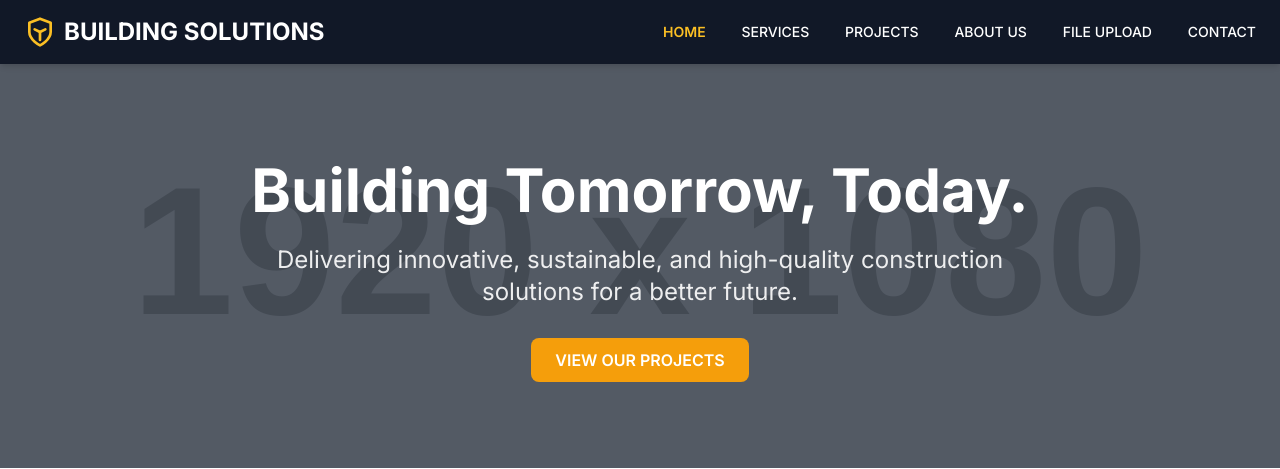
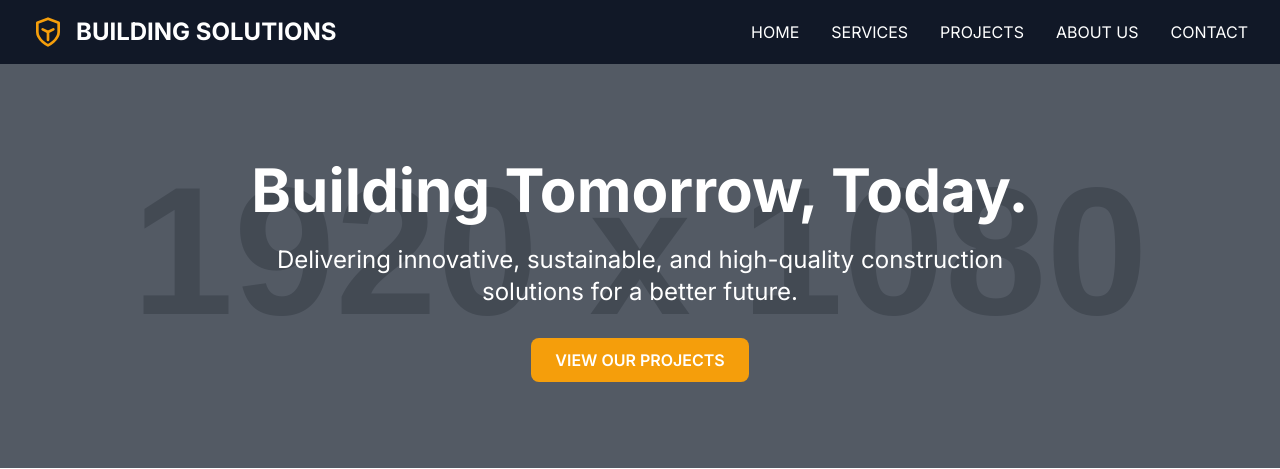
Before and after one commit to yeon2684/php-web, a PHP site: page /index.php in a window 1280 px wide. Shown: the top 469 px of the page. Run offline with PHP 8.4, Linux system fonts and the light colour scheme; grey boxes labelled with a size stand in for pictures from a placeholder-image service; some libraries are stand-ins or nearby versions.

Commit message:
header.php

```diff
--- a/web/header.php
+++ b/web/header.php
@@ -1,57 +1,75 @@
-<?php
-$currentPage = basename($_SERVER['PHP_SELF']);
-?>
 <!DOCTYPE html>
 <html lang="ko">
 <head>
     <meta charset="UTF-8">
     <meta name="viewport" content="width=device-width, initial-scale=1.0">
     <title>Building Solutions - Your Partner in Construction</title>
-    <link rel="icon" type="image/png" href="/assets/favicon.png"> <!-- favicon 경로는 환경에 맞게 조정 -->
     <link href="https://cdn.jsdelivr.net/npm/tailwindcss@2.2.19/dist/tailwind.min.css" rel="stylesheet">
+    <!-- Google Fonts - Inter -->
     <link href="https://fonts.googleapis.com/css2?family=Inter:wght@300;400;500;600;700&display=swap" rel="stylesheet">
     <style>
         body {
             font-family: 'Inter', sans-serif;
         }
+        /* Custom styles for rounded corners and shadows */
         .card {
-            border-radius: 0.75rem;
-            box-shadow: 0 4px 6px -1px rgba(0, 0, 0, 0.1), 0 2px 4px -1px rgba(0, 0, 0, 0.06);
+            border-radius: 0.75rem; /* rounded-xl */
+            box-shadow: 0 4px 6px -1px rgba(0, 0, 0, 0.1), 0 2px 4px -1px rgba(0, 0, 0, 0.06); /* shadow-md */
         }
         .btn-primary {
-            border-radius: 0.5rem;
+            border-radius: 0.5rem; /* rounded-lg */
             padding: 0.75rem 1.5rem;
-            font-weight: 600;
+            font-weight: 600; /* font-semibold */
             transition: background-color 0.3s ease;
         }
         .btn-primary:hover {
             opacity: 0.9;
         }
+        /* Simple animation for hero text */
+        @keyframes fadeInDown {
+            from { opacity: 0; transform: translateY(-20px); }
+            to { opacity: 1; transform: translateY(0); }
+        }
+        @keyframes fadeIn {
+            from { opacity: 0; }
+            to { opacity: 1; }
+        }
+        .animate-fade-in-down {
+            animation: fadeInDown 1s ease-out forwards;
+        }
+        .animate-fade-in {
+            animation: fadeIn 1.5s ease-out forwards;
+        }
     </style>
 </head>
 <body class="bg-gray-50 text-gray-800">
 
-<!-- Sticky Navigation Header -->
-<header class="sticky top-0 z-50 bg-gray-900 text-white py-4 shadow-md">
-    <div class="max-w-7xl mx-auto px-6 flex justify-between items-center">
-        <!-- Logo -->
+    <!-- Header / Navigation Bar -->
+    <header class="bg-gray-900 text-white py-4 shadow-lg">
+        <div class="max-w-7xl mx-auto px-4 sm:px-6 lg:px-8 flex justify-between items-center">
+            <!-- Logo / Company Name -->
             <div class="text-2xl font-bold flex items-center">
-            <svg xmlns="http://www.w3.org/2000/svg" class="h-8 w-8 mr-2 text-yellow-400" viewBox="0 0 24 24" fill="none" stroke="currentColor" stroke-width="2" stroke-linecap="round" stroke-linejoin="round">
+                <!-- Construction Icon (simple SVG) -->
+                <svg xmlns="http://www.w3.org/2000/svg" class="h-8 w-8 mr-3 text-yellow-500" viewBox="0 0 24 24" fill="none" stroke="currentColor" stroke-width="2" stroke-linecap="round" stroke-linejoin="round">
                     <path d="M12 22s8-4 8-10V5l-8-3-8 3v7c0 6 8 10 8 10z"></path>
                     <polyline points="12 18 12 12 16 10"></polyline>
                     <line x1="8" y1="10" x2="12" y2="12"></line>
                 </svg>
                 BUILDING SOLUTIONS
             </div>
-
-        <!-- Navigation -->
-        <nav class="space-x-8 text-sm font-medium">
-            <a href="index.php" class="<?= $currentPage == 'index.php' ? 'text-yellow-400 font-semibold' : 'hover:text-yellow-400' ?>">HOME</a>
-            <a href="services.php" class="<?= $currentPage == 'services.php' ? 'text-yellow-400 font-semibold' : 'hover:text-yellow-400' ?>">SERVICES</a>
-            <a href="projects.php" class="<?= $currentPage == 'projects.php' ? 'text-yellow-400 font-semibold' : 'hover:text-yellow-400' ?>">PROJECTS</a>
-            <a href="about.php" class="<?= $currentPage == 'about.php' ? 'text-yellow-400 font-semibold' : 'hover:text-yellow-400' ?>">ABOUT US</a>
-            <a href="upload_page.php" class="<?= $currentPage == 'upload_page.php' ? 'text-yellow-400 font-semibold' : 'hover:text-yellow-400' ?>">FILE UPLOAD</a>
-            <a href="contact.php" class="<?= $currentPage == 'contact.php' ? 'text-yellow-400 font-semibold' : 'hover:text-yellow-400' ?>">CONTACT</a>
+            <!-- Navigation Links -->
+            <nav class="hidden md:flex space-x-8">
+                <a href="index.php" class="hover:text-yellow-400 transition duration-300">HOME</a>
+                <a href="services.php" class="hover:text-yellow-400 transition duration-300">SERVICES</a>
+                <a href="projects.php" class="hover:text-yellow-400 transition duration-300">PROJECTS</a>
+                <a href="about.php" class="hover:text-yellow-400 transition duration-300">ABOUT US</a>
+                <a href="contact_upload.php" class="hover:text-yellow-400 transition duration-300">CONTACT</a>
             </nav>
+            <!-- Mobile Menu Button (for responsiveness) -->
+            <button class="md:hidden text-white focus:outline-none">
+                <svg xmlns="http://www.w3.org/2000/svg" class="h-7 w-7" fill="none" viewBox="0 0 24 24" stroke="currentColor">
+                    <path stroke-linecap="round" stroke-linejoin="round" stroke-width="2" d="M4 6h16M4 12h16M4 18h16" />
+                </svg>
+            </button>
         </div>
     </header>
```
Lines whose indentation alone changed are shown as unchanged.
